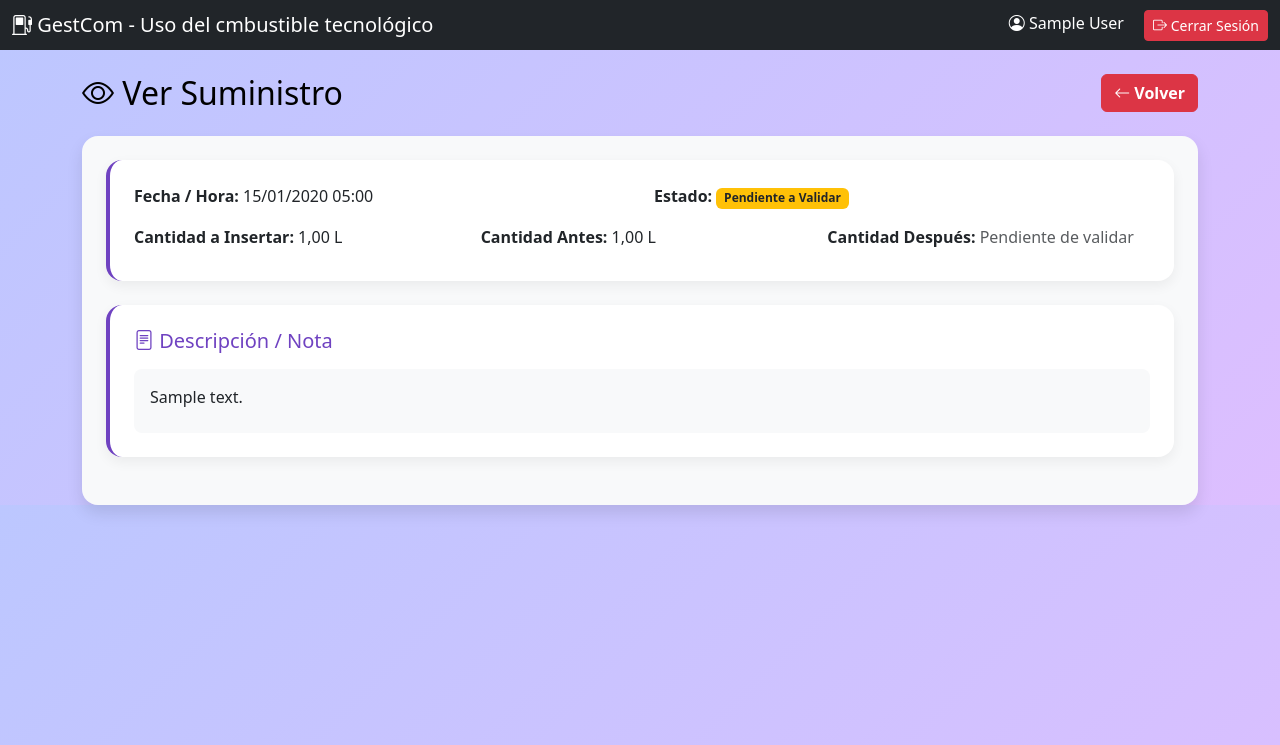
After one commit to josecarlospr2002/gestcom_gestor_de_combustible_02, a Django app: page /suministros/ver/1/ in a window 1280 px wide. The commit adds this page. Shown: the top 745 px of the page. Run offline with Django 5.2, Linux system fonts and the light colour scheme; a user stored in the database is signed in; tables that the repository leaves empty hold one stand-in row (values such as "Sample post").

Commit message:
Agregada vista de detalle de suministros y estados de transferencia

```diff
--- a/combustible/urls.py
+++ b/combustible/urls.py
@@ -32,6 +32,7 @@ urlpatterns = [
     path('suministros/editar/<int:pk>/', views.editar_suministro, name='editar_suministro'),
     path('suministros/validar/<int:pk>/', views.validar_suministro, name='validar_suministro'),
     path('suministros/eliminar/<int:pk>/', views.eliminar_suministro, name='eliminar_suministro'),
+    path('suministros/ver/<int:pk>/', views.ver_suministro, name='ver_suministro'),
 
     # URLs de Almacén de Producción
     path('almacen-produccion/', views.lista_almacen_produccion, name='lista_almacen_produccion'),
--- a/combustible/views.py
+++ b/combustible/views.py
@@ -615,6 +615,8 @@ def editar_suministro(request, pk):
             messages.error(request, 'Por favor, corrija los errores señalados.')
     else:
         form = SuministroCombustibleForm(instance=suministro)
+        # Asegurarse de que la fecha se pase correctamente al template
+        print(f"Fecha inicial del form: {form.fields['fecha_hora'].initial}")  # Para debug
 
     return render(request, 'combustible/editar_suministro.html', {'form': form, 'suministro': suministro})
 
@@ -645,6 +647,18 @@ def validar_suministro(request, pk):
 
     messages.success(request, 'Suministro validado correctamente. Combustible agregado al almacén.')
     return redirect('lista_suministros')
+
+
+@login_required
+def ver_suministro(request, pk):
+    if request.user.departamento not in ['admin', 'petroleo']:
+        messages.error(request, 'No tiene permisos para ver este suministro.')
+        return redirect('lista_suministros')
+
+    suministro = get_object_or_404(SuministroCombustible, pk=pk)
+    return render(request, 'combustible/ver_suministro.html', {
+        'suministro': suministro,
+    })
 
 
 @login_required
--- a/templates/base.html
+++ b/templates/base.html
@@ -46,7 +46,7 @@
         {% if user.is_authenticated %}
             <div>
         <span class="text-white me-3">
-            <i class="bi bi-person-circle"></i> {{ user.get_full_name }} - {{ user.get_departamento_display }}
+            <i class="bi bi-person-circle"></i> {{ user.get_full_name }}
         </span>
                 <a href="#" class="btn btn-danger btn-sm" data-bs-toggle="modal" data-bs-target="#confirmarLogoutModal">
                     <i class="bi bi-box-arrow-right"></i> Cerrar Sesión
--- /dev/null
+++ b/templates/combustible/ver_suministro.html
@@ -0,0 +1,88 @@
+
+{% extends 'base.html' %}
+
+{% block content %}
+<style>
+body { background: linear-gradient(135deg, #bcc7ff, #ddbeff); }
+.card-detalle {
+    border-radius: 1rem;
+    overflow: hidden;
+    box-shadow: 0 0.5rem 1rem rgba(0, 0, 0, 0.1);
+}
+.info-suministro {
+    background: white;
+    border-radius: 1rem;
+    padding: 1.5rem;
+    margin-bottom: 1.5rem;
+    box-shadow: 0 0.3rem 0.8rem rgba(0, 0, 0, 0.06);
+    border-left: 4px solid #6f42c1;
+}
+.info-suministro p {
+    margin-bottom: 0.5rem;
+}
+.descripcion-box {
+    background: #f8f9fa;
+    border-radius: 0.5rem;
+    padding: 1rem;
+    margin-top: 0.5rem;
+}
+</style>
+
+<div class="d-flex justify-content-between align-items-center mb-4">
+    <h2 class="mb-0" style="color: black;">
+        <i class="bi bi-eye"></i> Ver Suministro
+    </h2>
+    <a href="{% url 'lista_suministros' %}" class="btn btn-danger fw-bold">
+        <i class="bi bi-arrow-left"></i> Volver
+    </a>
+</div>
+
+<div class="card-detalle">
+    <div class="card-body p-4 bg-light">
+        <div class="info-suministro">
+            <div class="row">
+                <div class="col-md-6">
+                    <p><strong>Fecha / Hora:</strong> {{ suministro.fecha_hora|date:"d/m/Y H:i" }}</p>
+                </div>
+                <div class="col-md-6">
+                    <p><strong>Estado:</strong>
+                        <span class="badge {% if suministro.estado == 'validado' %}bg-success{% else %}bg-warning text-dark{% endif %}">
+                            {{ suministro.get_estado_display }}
+                        </span>
+                    </p>
+                </div>
+            </div>
+            <div class="row mt-2">
+                <div class="col-md-4">
+                    <p><strong>Cantidad a Insertar:</strong> {{ suministro.cantidad }} L</p>
+                </div>
+                <div class="col-md-4">
+                    <p><strong>Cantidad Antes:</strong> {{ suministro.cantidad_antes }} L</p>
+                </div>
+                <div class="col-md-4">
+                    <p><strong>Cantidad Después:</strong>
+                        {% if suministro.estado == 'validado' %}
+                            {{ suministro.cantidad_despues }} L
+                        {% else %}
+                            <span class="text-muted">Pendiente de validar</span>
+                        {% endif %}
+                    </p>
+                </div>
+            </div>
+        </div>
+
+        <div class="info-suministro">
+            <h5 class="mb-3" style="color: #6f42c1;">
+                <i class="bi bi-file-text"></i> Descripción / Nota
+            </h5>
+            {% if suministro.descripcion %}
+                <div class="descripcion-box">
+                    {{ suministro.descripcion|linebreaks }}
+                </div>
+            {% else %}
+                <p class="text-muted">Sin descripción</p>
+            {% endif %}
+        </div>
+    </div>
+</div>
+{% endblock %}
```
Also changed, not shown: templates/combustible/editar_suministro.html (+17 -7 lines), templates/combustible/lista_almacen_produccion.html (+13 -1 lines), templates/combustible/lista_suministros.html (+15 -3 lines).
